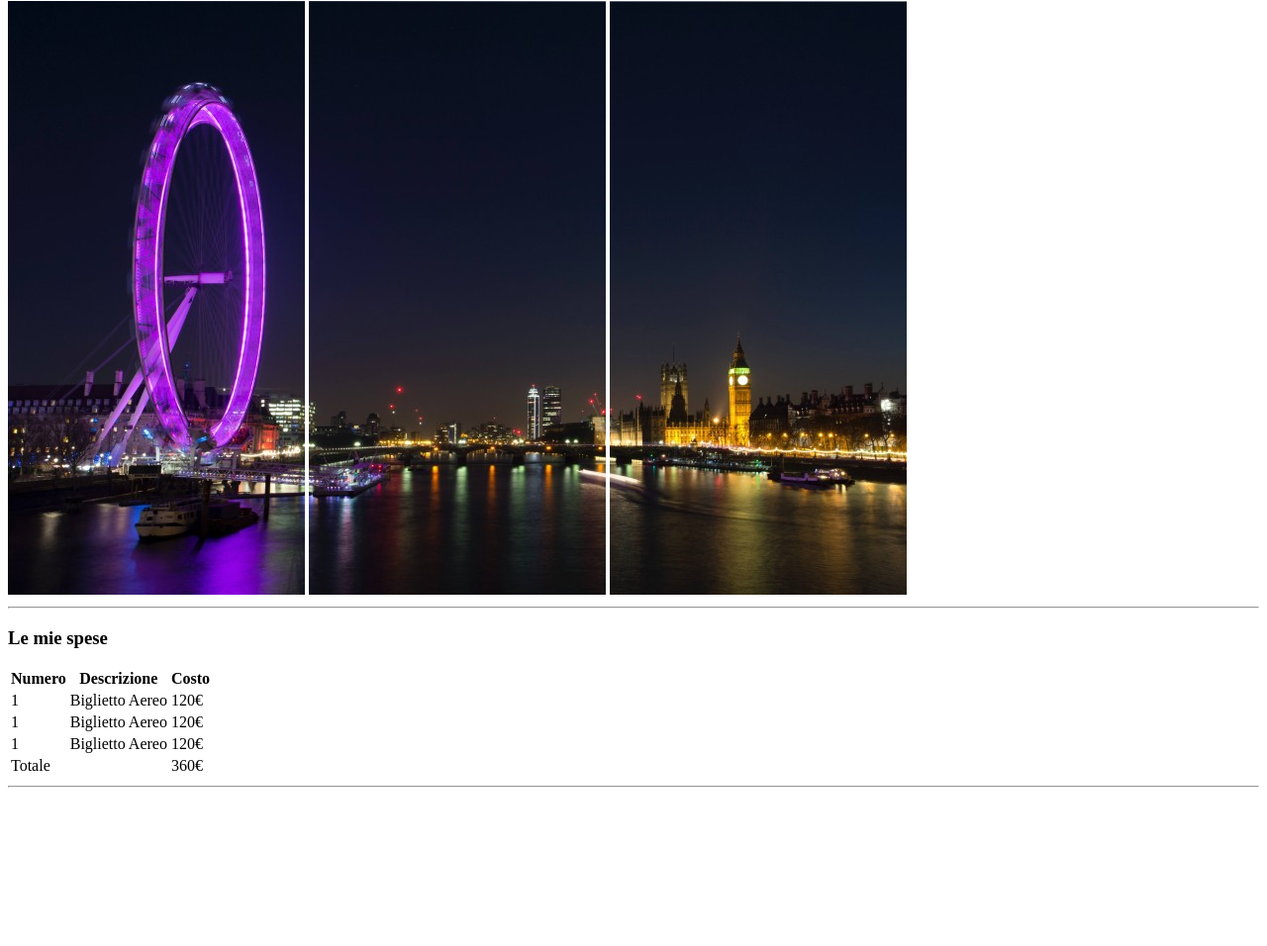
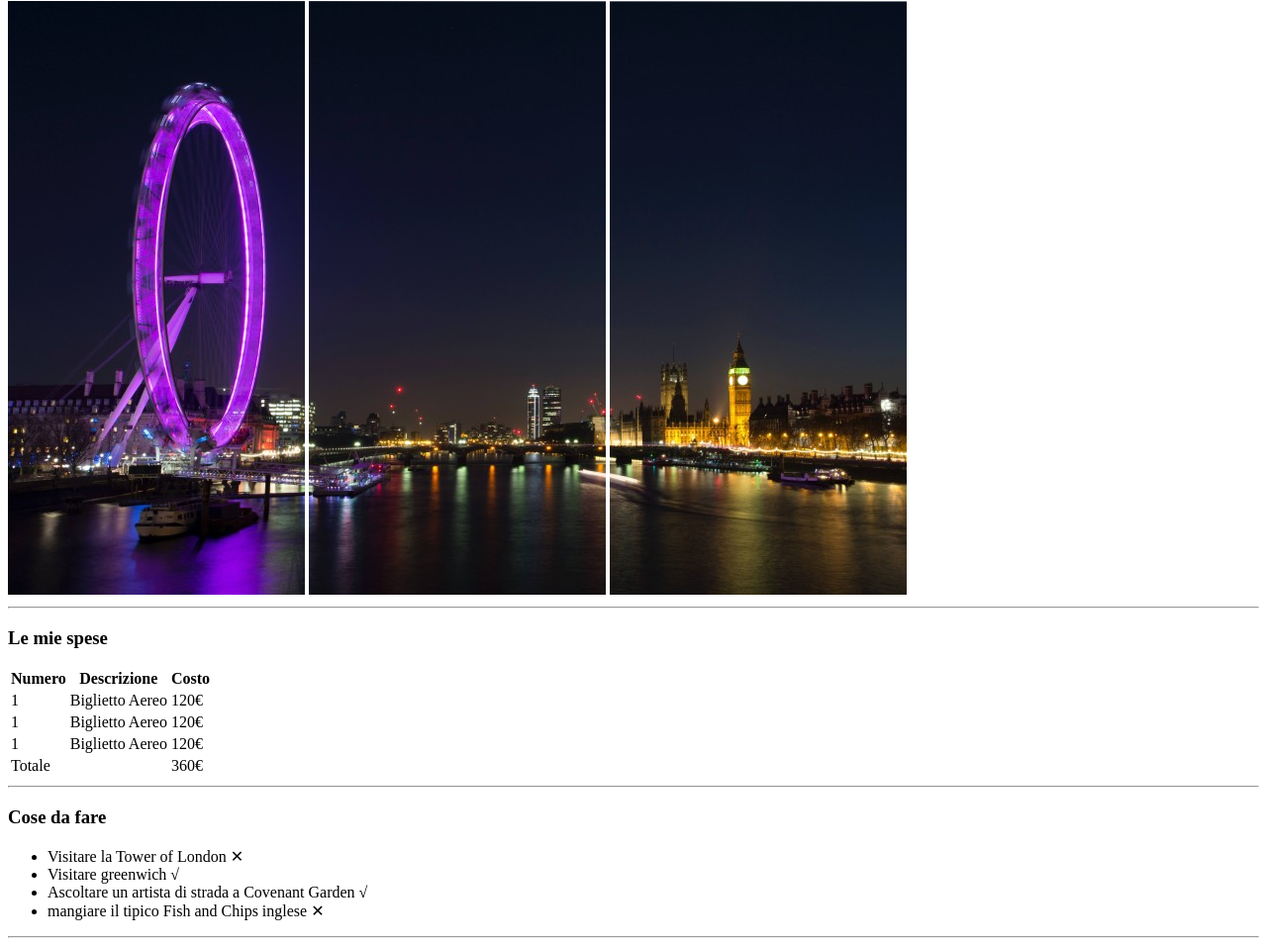
Before and after one commit to ManuelBenini/html-london-trip, a plain HTML site: page index.html in a window 1280 px wide. Shown: the part 79-1035 px from the top of the page at 99% size. Before the commit the page ends 883 px from the top, so only its background shows below. Drawn offline with Linux system fonts and the light colour scheme.

Commit message:
Terminata sezione cose da fare

```diff
--- a/index.html
+++ b/index.html
@@ -69,6 +69,22 @@
 
     </section>
 
+    <!-- Sezione cose da fare -->
+    <section>
+
+      <h3>Cose da fare</h3>
+
+      <ul>
+        <li>Visitare la Tower of London &#10005;</li>
+        <li>Visitare greenwich &radic;</li>
+        <li>Ascoltare un artista di strada a Covenant Garden &radic;</li>
+        <li>mangiare il tipico Fish and Chips inglese &#10005;</li>
+      </ul>
+
+      <hr>
+
+    </section>
+
   </main>
 </body>
 </html>
```
